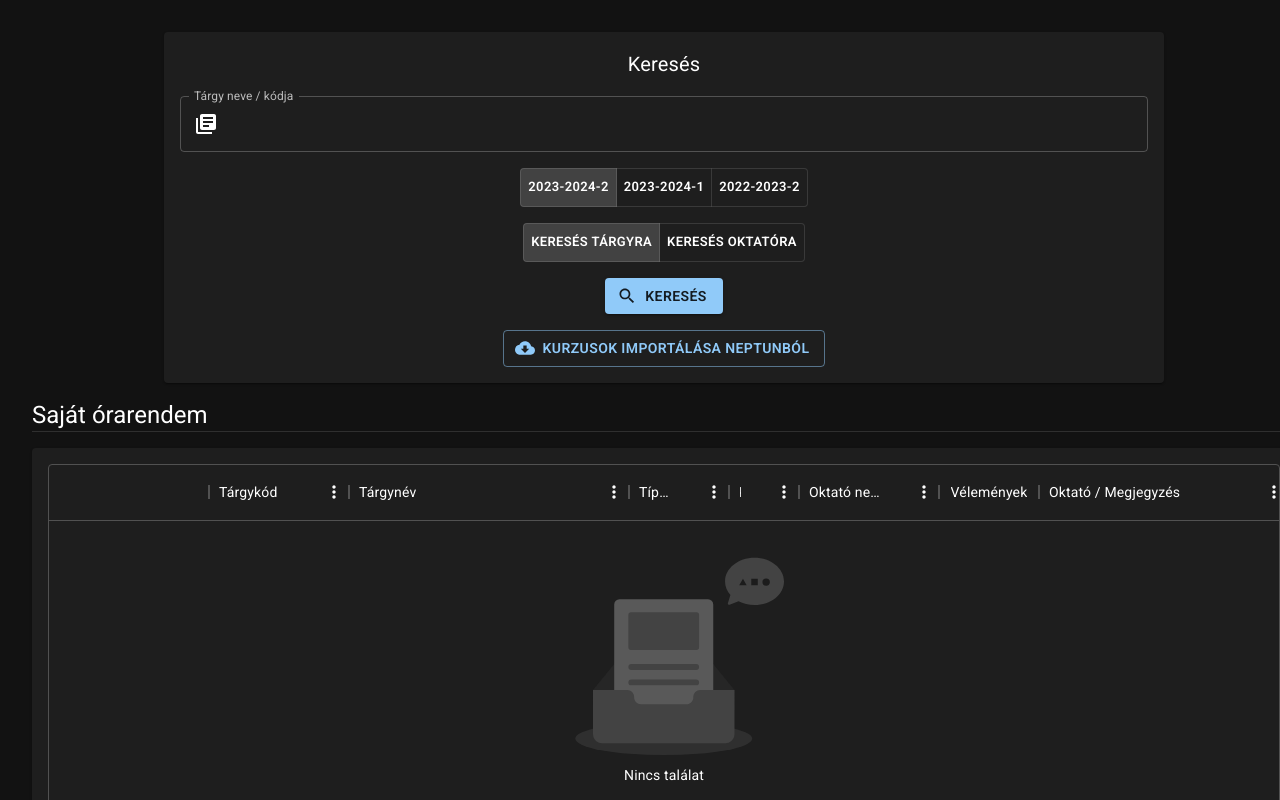
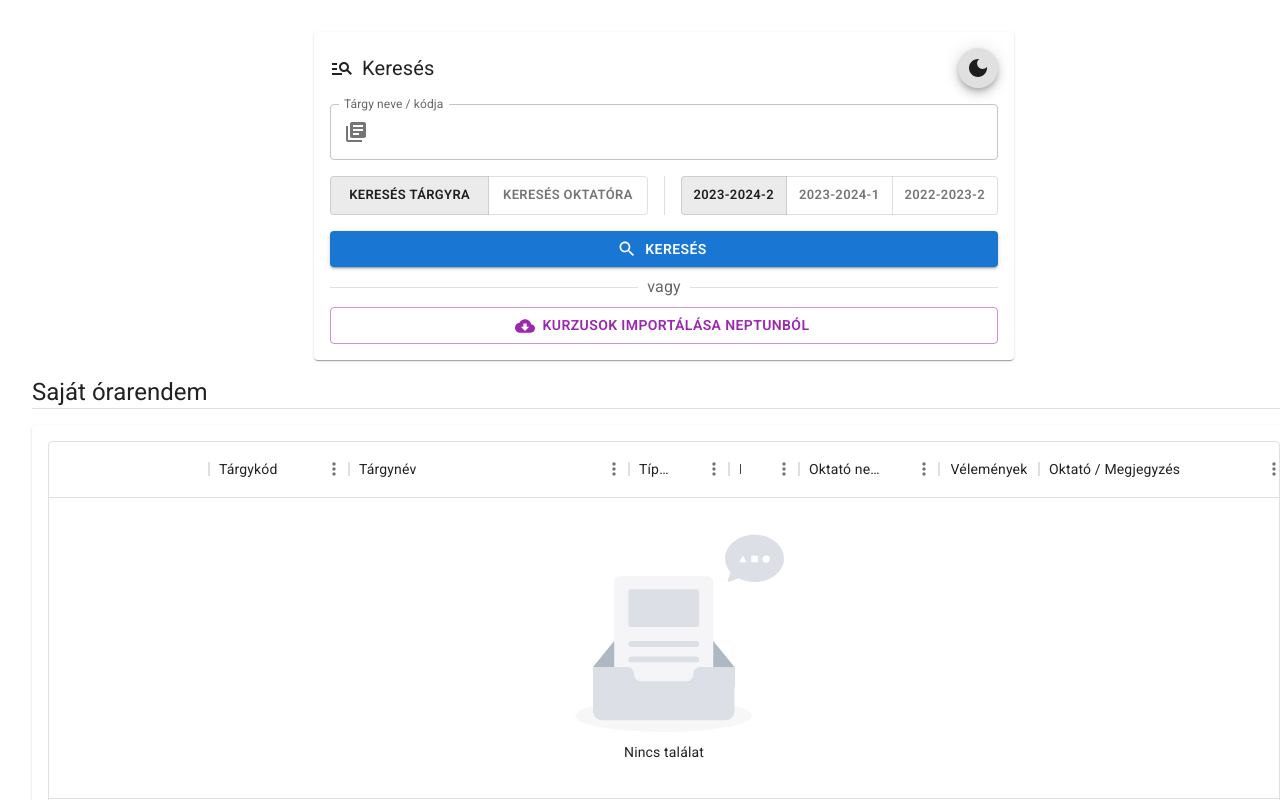
Before and after one commit to slashwarm/elte-orarend, a React (Vite) app: page / in a window 1280 px wide. Shown: the top 800 px of the page. Built offline with nearby package versions, Linux system fonts and the light colour scheme.

Commit message:
#8 Light mode handling added (#17)
* #8 Light mode handling added

* Make changes

* Fix table header

* Change divider text color

---------

Co-authored-by: Gérnyi Márk <gernyimark@gmail.com>

```diff
--- a/src/App.jsx
+++ b/src/App.jsx
@@ -9,7 +9,7 @@ import Paper from '@mui/material/Paper';
 import { createTheme, ThemeProvider } from '@mui/material/styles';
 import Typography from '@mui/material/Typography';
 import html2canvas from 'html2canvas';
-import { useState } from 'react';
+import { useMemo, useState } from 'react';
 import Calendar from './Calendar';
 import EditEvent from './EditEvent';
 import Results from './Results';
@@ -32,10 +32,7 @@ function Copyright(props) {
     );
 }
 
-const defaultTheme = createTheme({
-    palette: {
-        mode: 'dark',
-    },
+const themeBase = {
     typography: {
         button: {
             fontSize: 14,
@@ -53,6 +50,31 @@ const defaultTheme = createTheme({
         },
     },
     huHU,
+};
+const lightTheme = createTheme({
+    ...themeBase,
+    palette: { mode: 'light' },
+    components: {
+        ...themeBase.components,
+        MuiCssBaseline: {
+            styleOverrides: {
+                '.fc thead': { 'background-color': '#F0F0F0' },
+            },
+        },
+    },
+});
+const darkTheme = createTheme({
+    ...themeBase,
+    palette: { mode: 'dark' },
+    components: {
+        ...themeBase.components,
+        MuiCssBaseline: {
+            styleOverrides: {
+                ':root': { '--fc-border-color': '#515151' },
+                '.fc thead': { 'background-color': '#121212' },
+            },
+        },
+    },
 });
 
 const App = () => {
@@ -61,6 +83,8 @@ const App = () => {
     const urlTimetable = url.searchParams.has('lessons')
         ? decodeLessonsFromSearchParam(url.searchParams.get('lessons'))
         : null;
+    const themePreference = window.matchMedia('(prefers-color-scheme: dark)');
+    const savedTheme = localStorage.getItem('theme');
 
     // Ha vannak a URL-ben órák, akkor azokat töltse be, különben ha van elmentve órarend azt, különben üres.
     const savedTimetable = urlTimetable ? urlTimetable : storageTimetable ? JSON.parse(storageTimetable) : [];
@@ -74,6 +98,9 @@ const App = () => {
     const [savedLessons, setSavedLessons] = useState(savedTimetable); // saját órarend
     const [alertText, setAlertText] = useState(''); // alert szöveg
     const [editEvent, setEditEvent] = useState(null); // szerkesztendő esemény
+    const [theme, setTheme] = useState(savedTheme ?? (themePreference.matches ? 'dark' : 'light'));
+    themePreference.addEventListener('change', (event) => setTheme(event.matches ? 'dark' : 'light'));
+    const themeTemplate = useMemo(() => (theme === 'light' ? lightTheme : darkTheme), [theme]);
 
     // ha van courses akkor minden sor data-hoz csekkeli h az ahhoz tartozó code benne van-e
     const handleDataFetch = (data, courses) => {
@@ -140,7 +167,7 @@ const App = () => {
     };
 
     const handleDownloadImage = async (ref) => {
-        const backgroundColor = defaultTheme.palette.background.default;
+        const backgroundColor = themeTemplate.palette.background.default;
         const element = ref.current;
         const canvas = await html2canvas(element, {
             backgroundColor: backgroundColor,
@@ -180,8 +207,14 @@ const App = () => {
         setAlertText('');
     };
 
+    const handleThemeChange = () => {
+        const nextTheme = theme === 'light' ? 'dark' : 'light';
+        window.localStorage.setItem('theme', nextTheme);
+        setTheme(nextTheme);
+    };
+
     return (
-        <ThemeProvider theme={defaultTheme}>
+        <ThemeProvider theme={themeTemplate}>
             <Box display="flex" minHeight="100vh">
                 <CssBaseline />
                 <Box sx={{ flex: 1, display: 'flex', flexDirection: 'column' }}>
@@ -192,7 +225,7 @@ const App = () => {
                                     <Paper
                                         sx={{
                                             p: 2,
-                                            maxWidth: 1000,
+                                            maxWidth: 700,
                                             margin: 'auto',
                                             overflow: 'hidden',
                                         }}
@@ -200,6 +233,7 @@ const App = () => {
                                         <Search
                                             onDataFetch={handleDataFetch}
                                             onLoadingStart={handleLoadingStart}
+                                            onThemeChange={handleThemeChange}
                                             isLoading={loading}
                                         />
                                     </Paper>
--- a/src/Search.jsx
+++ b/src/Search.jsx
@@ -20,6 +20,9 @@ import DialogTitle from '@mui/material/DialogTitle';
 import LoadingButton from '@mui/lab/LoadingButton';
 import { fetchTimetable, getSemesters } from './utils/Data.jsx';
 import { read, utils } from 'xlsx';
+import { Fab, useTheme } from '@mui/material';
+import { DarkMode, LightMode, ManageSearch } from '@mui/icons-material';
+import Divider from '@mui/material/Divider';
 
 const labelOptions = {
     subject: 'Tárgy neve / kódja',
@@ -31,7 +34,8 @@ const labelIcons = {
     teacher: <SwitchAccountIcon />,
 };
 
-const Search = ({ onLoadingStart, onDataFetch, isLoading }) => {
+const Search = ({ onLoadingStart, onDataFetch, onThemeChange, isLoading }) => {
+    const theme = useTheme();
     const semesters = getSemesters();
 
     const [year, setYear] = useState(semesters[0]);
@@ -140,10 +144,35 @@ const Search = ({ onLoadingStart, onDataFetch, isLoading }) => {
     return (
         <Fragment>
             <Box component="form" onSubmit={handleSubmit} noValidate spacing={2}>
-                <Stack spacing={2} alignItems="center">
+                <Stack spacing={2}>
+                    <Stack
+                        direction="row"
+                        spacing={2}
+                        sx={{
+                            justifyContent: 'space-between',
+                            alignItems: 'center',
+                        }}
+                    >
+                        <Stack
+                            direction="row"
+                            spacing={1}
+                            sx={{
+                                justifyContent: 'center',
+                                alignItems: 'center',
+                            }}
+                        >
+                            <ManageSearch />
+
                             <Typography variant="h6" component="h2">
                                 Keresés
                             </Typography>
+                        </Stack>
+
+                        <Fab onClick={onThemeChange} aria-label="change-theme" title="Change theme" size="small">
+                            {theme.palette.mode === 'light' ? <DarkMode /> : <LightMode />}
+                        </Fab>
+                    </Stack>
+
                     <TextField
                         margin="normal"
                         fullWidth
@@ -156,20 +185,19 @@ const Search = ({ onLoadingStart, onDataFetch, isLoading }) => {
                         error={error}
                         helperText={error ? 'Hibás bemenet.' : ''}
                     />
-
-                    <ToggleButtonGroup size="small" value={year} onChange={changeYear} exclusive={true}>
-                        {semesters.map((semester) => (
-                            <ToggleButton value={semester} key={semester}>
-                                {semester}
-                            </ToggleButton>
-                        ))}
-                    </ToggleButtonGroup>
-
-                    {year !== semesters[0] && (
-                        <Alert severity="warning">Figyelem! Nem az éppen aktuális félév van kiválasztva!</Alert>
-                    )}
-
-                    <ToggleButtonGroup size="small" value={mode} onChange={changeMode} exclusive={true}>
+                    <Stack
+                        direction={{ xs: 'column', sm: 'row' }}
+                        spacing={2}
+                        sx={{
+                            justifyContent: 'center',
+                            alignItems: 'center',
+                            '& .MuiDivider-root': {
+                                display: { xs: 'none', sm: 'block' },
+                            },
+                        }}
+                        divider={<Divider orientation="vertical" flexItem />}
+                    >
+                        <ToggleButtonGroup fullWidth size="small" value={mode} onChange={changeMode} exclusive={true}>
                             <ToggleButton value="subject" key="subject">
                                 Keresés tárgyra
                             </ToggleButton>
@@ -178,6 +206,20 @@ const Search = ({ onLoadingStart, onDataFetch, isLoading }) => {
                             </ToggleButton>
                         </ToggleButtonGroup>
 
+                        <ToggleButtonGroup fullWidth size="small" value={year} onChange={changeYear} exclusive={true}>
+                            {semesters.map((semester) => (
+                                <ToggleButton value={semester} key={semester}>
+                                    {semester}
+                                </ToggleButton>
+                            ))}
+                        </ToggleButtonGroup>
+                    </Stack>
+
+                    {year !== semesters[0] && (
+                        <Alert severity="warning">Figyelem! Nem az éppen aktuális félév van kiválasztva!</Alert>
+                    )}
+
+                    <Stack spacing={1}>
                         <LoadingButton
                             loading={isLoading}
                             loadingPosition="start"
@@ -188,9 +230,23 @@ const Search = ({ onLoadingStart, onDataFetch, isLoading }) => {
                             Keresés
                         </LoadingButton>
 
-                    <Button variant="outlined" startIcon={<CloudDownloadIcon />} onClick={handleClickOpen}>
+                        <Divider
+                            sx={{
+                                color: theme.palette.text.secondary,
+                            }}
+                        >
+                            vagy
+                        </Divider>
+
+                        <Button
+                            color="secondary"
+                            variant="outlined"
+                            startIcon={<CloudDownloadIcon />}
+                            onClick={handleClickOpen}
+                        >
                             Kurzusok importálása Neptunból
                         </Button>
+                    </Stack>
                 </Stack>
             </Box>
 
--- a/src/styles/Calendar.css
+++ b/src/styles/Calendar.css
@@ -1,5 +1,4 @@
 :root {
-    --fc-border-color: rgba(81, 81, 81, 1);
     --fc-page-bg-color: transparent;
     --fc-event-selected-overlay-color: transparent;
     --fc-today-bg-color: transparent;
@@ -30,10 +29,6 @@
     cursor: pointer;
 }
 
-thead {
-    background-color: #121212;
-}
-
 a.fc-event:has(div.practice) {
     background-color: var(--practice-color);
 }
```
Lines whose indentation alone changed are shown as unchanged.
